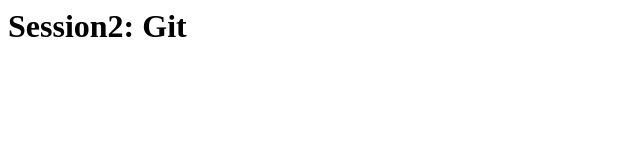
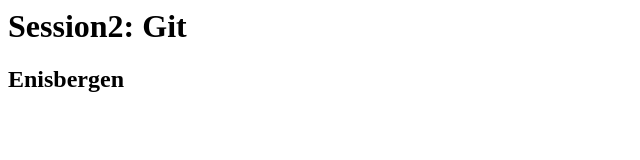
Before and after one commit to hausmusik/Webmapping, a plain HTML site: page index.html in a window 1280 px wide. Shown: the whole page, without its empty margins (0-640 px from the left). Drawn offline with Linux system fonts and the light colour scheme.

Commit message:
header2 dazu

```diff
--- a/index.html
+++ b/index.html
@@ -1 +1,2 @@
 <h1>Session2: Git</h1>
+<h2>Enisbergen</h2>
```
